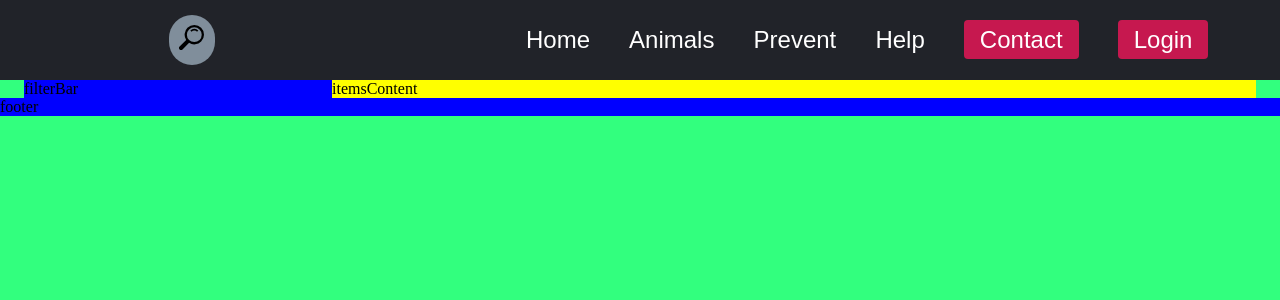
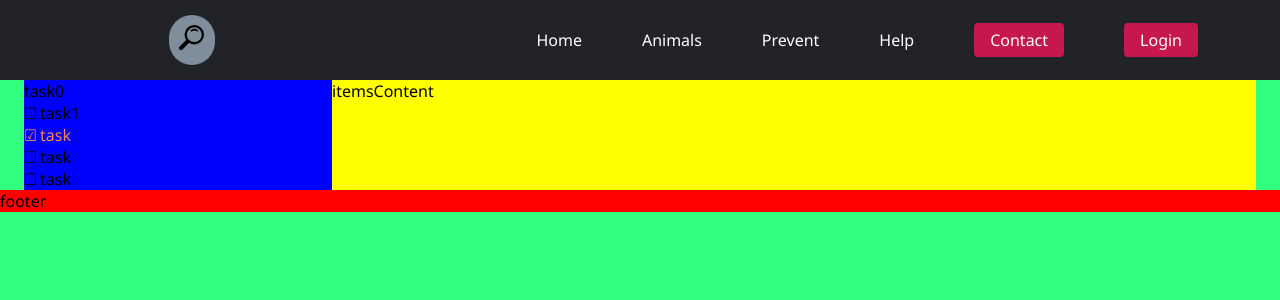
Before and after one commit to Alexandru-Lucaci/TW, a PHP site: page /Animals/index.html in a window 1280 px wide. Shown: the top 300 px of the page. Run offline with PHP 8.4, Linux system fonts and the light colour scheme.

Commit message:
checked and unchecked rows

```diff
--- a/Animals/index.html
+++ b/Animals/index.html
@@ -18,6 +18,7 @@
     <link rel="stylesheet" href="../styles/styleSearch.css" />
     <link rel="stylesheet" href="../styles/styleNavBar.css" />
     <link rel="stylesheet" href="style.css" />
+    <link rel="stylesheet" href="styles/filterlist.css" />
   </head>
 
   <body>
@@ -61,12 +62,28 @@
       </div>
 
       <div class="main">
-        <div class="filterBar">filterBar</div>
+        <div class="filterBar">
+          <div class="butt">
+            <button onclick="functionButt()">buton</button>
+          </div>
+          <div class="filtre" id="myDIV">
+            <ul class="todos" id="todos">
+              <li>
+                <div class="toggler">task0</div>
+              </li>
+              <li class="todo">task1</li>
+              <li class="todo active">task</li>
+              <li class="todo">task</li>
+              <li class="todo">task</li>
+            </ul>
+          </div>
+        </div>
         <div class="itemsContent">itemsContent</div>
       </div>
 
       <div class="footer">footer</div>
     </div>
     <script src="../javaScript/navBar.js"></script>
+    <script src="javaScript/pressedfilterButon.js"></script>
   </body>
 </html>
--- /dev/null
+++ b/Animals/javaScript/pressedfilterButon.js
@@ -0,0 +1,17 @@
+function functionButt()
+{
+    var x= document.getElementById("myDIV");
+    if(x.style.display==="none")
+    {
+        x.style.display="block";
+    } else{ x.style.display="none";}
+}
+
+const todos= document.querySelectorAll(".todo");
+
+
+todos.forEach(todo=>{
+    todo.addEventListener('click',()=>{
+        todo.classList.toggle('active');
+    });
+})
--- a/Animals/style.css
+++ b/Animals/style.css
@@ -60,9 +60,11 @@
 }
 .footer{
     grid-area:footer;
-    background: blue;
+    background: red;
 }
-
+.butt{
+    display:none;
+}
 
 @media only screen and (max-width: 1200px){
 
@@ -83,7 +85,7 @@
         .main{
             grid-area: continut;
             display: grid;
-            grid-template-rows: 1fr 1fr;
+            grid-template-columns: 1fr 1fr;
             /* grid-template-rows: auto; */
             /* height: 80%; */
             grid-template-areas:
--- /dev/null
+++ b/Animals/styles/filterlist.css
@@ -0,0 +1,29 @@
+*{
+    font-family:'Segoe UI', Tahoma, Geneva, Verdana, sans-serif;
+    font-size: medium;
+}
+
+
+ul{
+    list-style-type: none;
+}
+.todo::before{
+    content:"\2610";
+    display: inline-block;
+    margin-right: 0.2rem;
+}
+
+.todo.active::before{
+    content: "\2611";
+}
+
+.todos{
+    cursor:pointer;
+
+}
+
+.todo.active{
+    /* text-decoration: line-through; */
+    color:coral;
+
+}
```
Also changed, not shown: Animals/javaScript/scriptlisa.js (added).
